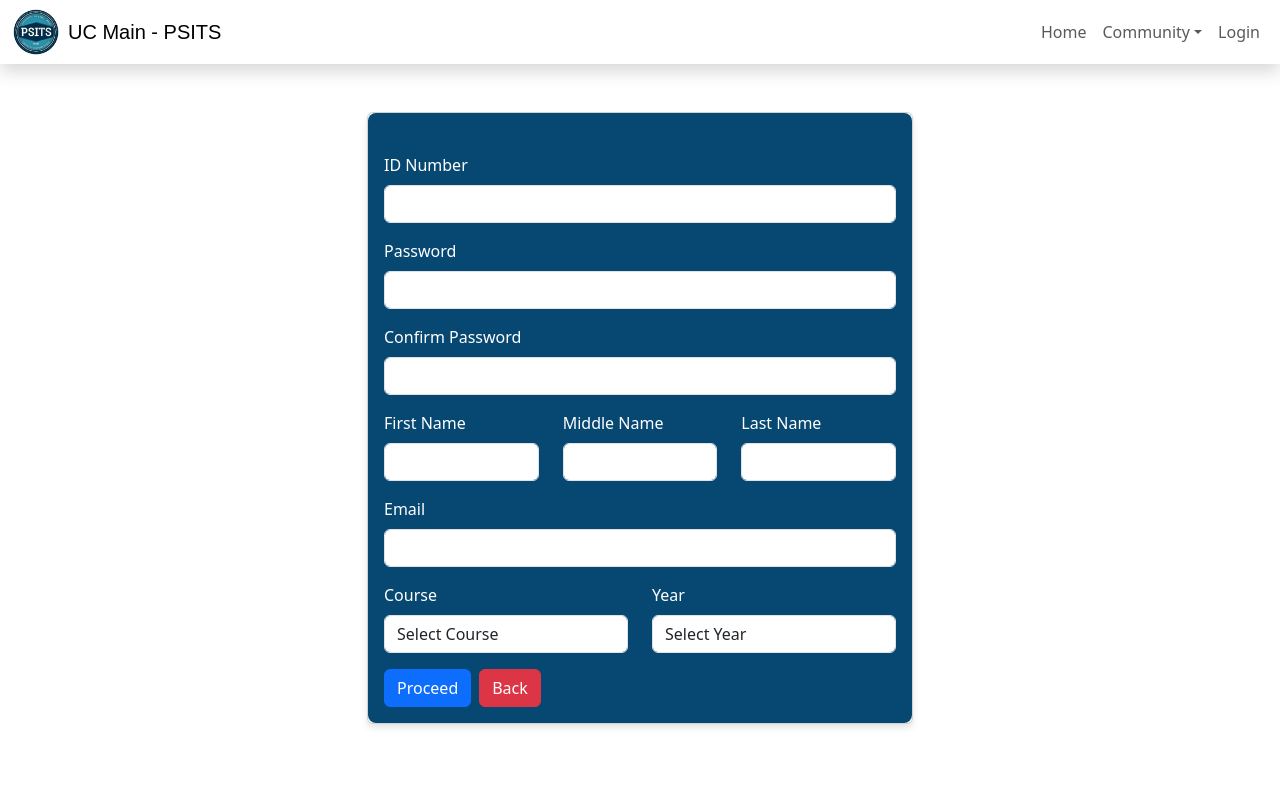
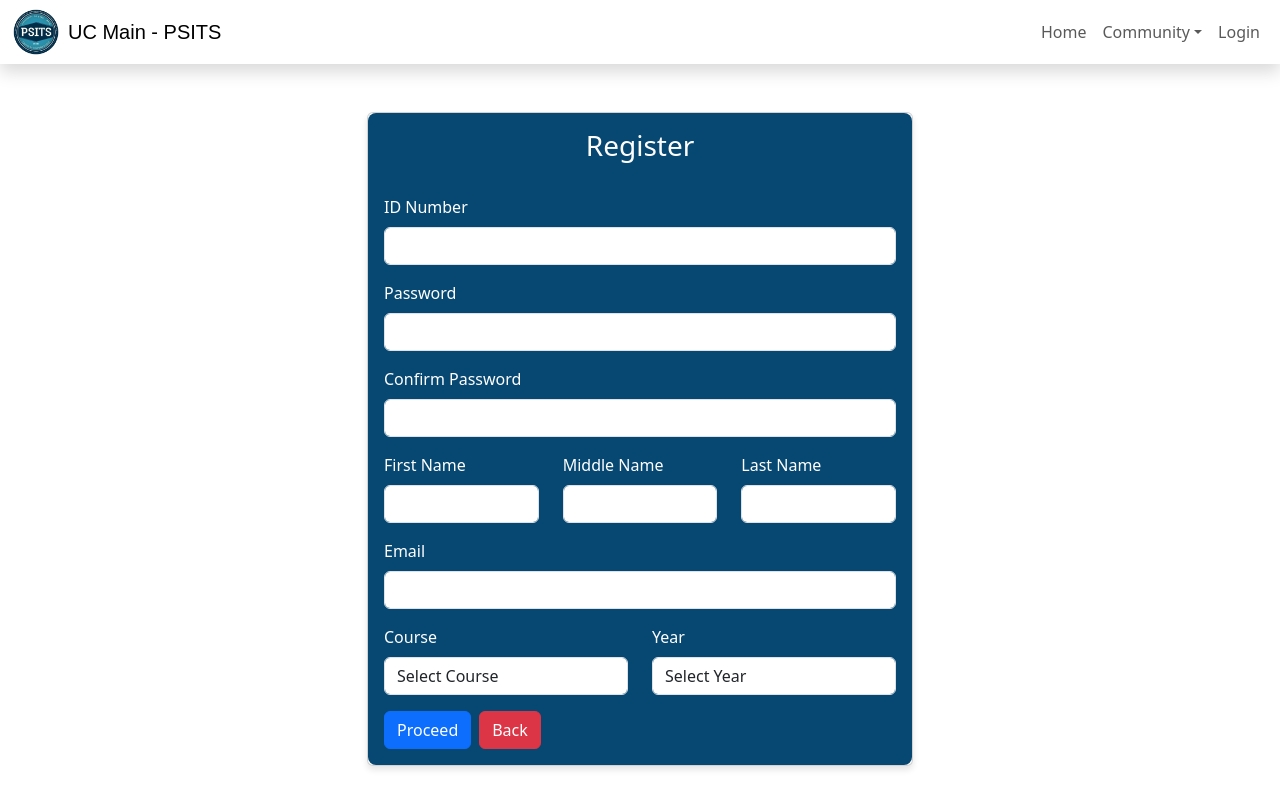
Before and after one commit to Javabutdif/psits-web-react, a React (Vite) app in the folder client-side/: page /register in a window 1280 px wide. Built offline with nearby package versions, Linux system fonts and the light colour scheme.

Commit message:
added vercel.json

```diff
--- a/client-side/src/pages/Register.jsx
+++ b/client-side/src/pages/Register.jsx
@@ -70,6 +70,7 @@ function Register() {
               className="card-body text-white rounded-3"
               style={{ backgroundColor: "#074873 " }}
             >
+              <h3 className="card-title text-center mb-4">Register</h3>
               <form onSubmit={handleSubmit}>
                 <div className="my-3 pt-2">
                   <label htmlFor="id_number" className="form-label">
```
Also changed, not shown: client-side/vercel.json (added).
